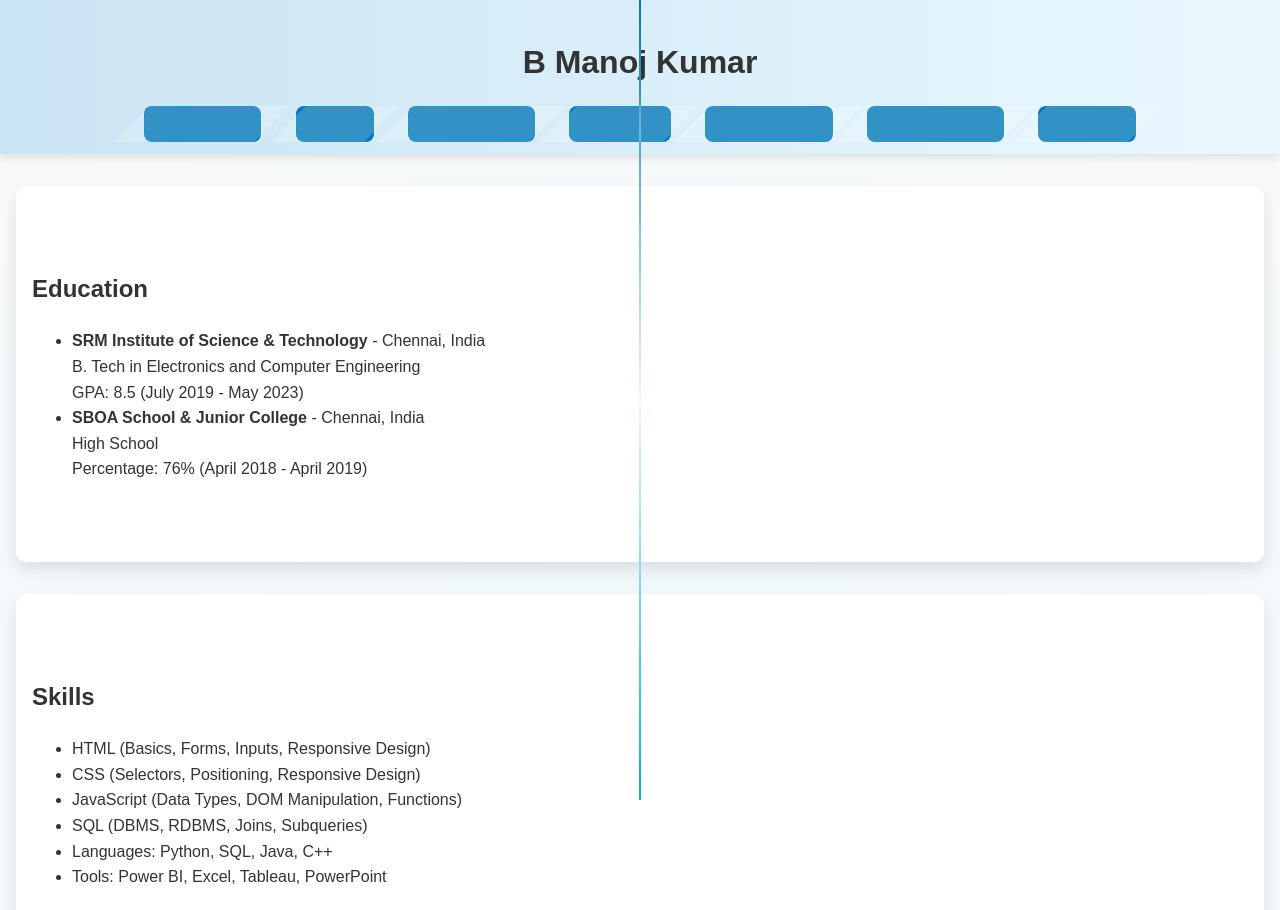
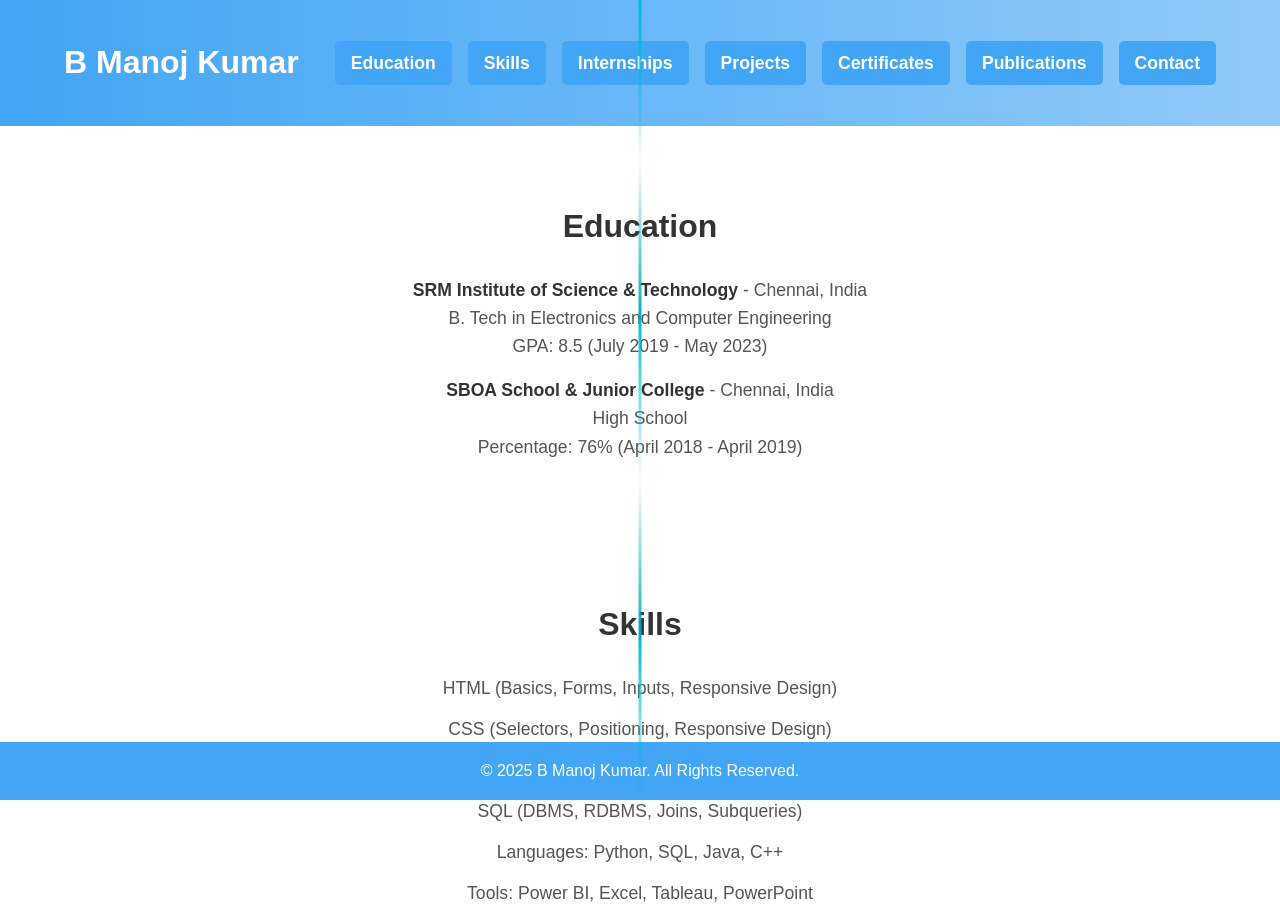
Before and after one commit to manojkumarb19/Portfolio--B-Manoj-Kumar, a plain HTML site: page index.html in a window 1280 px wide. Shown: the top 910 px of the page. Drawn offline with Linux system fonts and the light colour scheme.

Commit message:
Update styles.css

```diff
--- a/styles.css
+++ b/styles.css
@@ -4,99 +4,230 @@ body {
   margin: 0;
   padding: 0;
   line-height: 1.6;
-  background: radial-gradient(circle at 50% 50%, #eaf8ff, #f9f9f9);
+  background: linear-gradient(135deg, #e3f2fd, #f9f9f9);
   color: #333;
-  overflow: hidden;
+  overflow-x: hidden;
 }
 
-.header {
-  background: linear-gradient(to right, #c9e4f3, #eaf8ff);
-  color: #333;
-  text-align: center;
-  padding: 1rem 0;
-  box-shadow: 0 4px 8px rgba(0, 0, 0, 0.1);
-}
-
-.header .nav a {
-  color: #0077b6;
-  margin: 0 15px;
-  text-decoration: none;
-  font-weight: bold;
-  font-size: 1.1rem;
-  transition: color 0.3s ease;
-}
-
-.header .nav a:hover {
-  color: #00b4d8;
-}
-
-.animated-button {
-  position: relative;
-  padding: 0.5rem 1rem;
-  background: #0077b6;
-  color: white;
-  text-decoration: none;
-  border-radius: 8px;
-  overflow: hidden;
-  transition: background 0.3s ease;
-}
-
-.animated-button:hover {
-  background: #00b4d8;
-}
-
-.animated-button:before {
-  content: '';
-  position: absolute;
-  top: 50%;
-  left: -10%;
-  width: 120%;
-  height: 100%;
-  background: rgba(255, 255, 255, 0.2);
-  transform: translateY(-50%) skewX(-45deg);
-  transition: transform 0.3s ease;
-  z-index: 1;
-}
-
-.animated-button:hover:before {
-  transform: translateY(-50%) skewX(-45deg) translateX(200%);
-}
-
-/* DNA-Inspired Animation */
+/* DNA-inspired animation */
 body:after {
   content: '';
   position: absolute;
   top: 0;
   left: 50%;
   transform: translateX(-50%);
-  width: 2px;
+  width: 3px;
   height: 100%;
-  background: repeating-linear-gradient(180deg, #0077b6 0%, #eaf8ff 50%, #00b4d8 100%);
-  animation: dnaAnimation 6s linear infinite;
+  background: repeating-linear-gradient(
+    180deg,
+    #00bcd4 0%,
+    transparent 20%,
+    #00acc1 40%
+  );
+  animation: dnaAnimation 5s infinite linear;
 }
 
 @keyframes dnaAnimation {
-  0% {
+  from {
     background-position: 0 0;
   }
-  100% {
+  to {
     background-position: 0 100%;
   }
 }
 
-/* Section Styling */
+/* Header Styles */
+.header {
+  background: linear-gradient(90deg, #42a5f5, #90caf9);
+  padding: 1rem 0;
+  text-align: center;
+  color: white;
+  box-shadow: 0px 4px 6px rgba(0, 0, 0, 0.1);
+}
+
+.header .container {
+  display: flex;
+  justify-content: space-between;
+  align-items: center;
+  max-width: 1200px;
+  margin: 0 auto;
+  padding: 0 1rem;
+}
+
+.name {
+  font-size: 2rem;
+  font-weight: bold;
+}
+
+.nav {
+  display: flex;
+  gap: 1rem;
+}
+
+.nav a {
+  color: white;
+  text-decoration: none;
+  padding: 0.5rem 1rem;
+  font-size: 1.1rem;
+  font-weight: 600;
+  transition: background 0.3s ease;
+}
+
+.nav a:hover {
+  background: rgba(255, 255, 255, 0.2);
+  border-radius: 5px;
+}
+
+/* Section Styles */
 .section {
-  padding: 4rem 1rem;
-  position: relative;
-  border-radius: 10px;
-  margin: 2rem 1rem;
-  background: #ffffff;
-  box-shadow: 0 8px 15px rgba(0, 0, 0, 0.1);
+  padding: 3rem 0;
+  background: #fff;
+  text-align: center;
+}
+
+.section h2 {
+  font-size: 2rem;
+  color: #333;
+  margin-bottom: 1.5rem;
+}
+
+.container {
+  width: 90%;
+  max-width: 1200px;
+  margin: 0 auto;
+}
+
+ul {
+  list-style: none;
+  padding: 0;
+  margin: 0;
+}
+
+ul li {
+  font-size: 1.1rem;
+  line-height: 1.6;
+  color: #555;
+  margin-bottom: 1.2rem;
+}
+
+ul li strong {
+  color: #333;
+  font-weight: 600;
+}
+
+/* Education Section */
+.education-list li {
+  margin-bottom: 1rem;
+}
+
+/* Skills Section */
+.skills-list li,
+.certificates-list li {
+  font-size: 1.1rem;
+  line-height: 1.6;
+  color: #555;
+  margin-bottom: 0.8rem;
+}
+
+/* Internship Section */
+.internship-list li {
+  font-size: 1.1rem;
+  color: #555;
+  margin-bottom: 1.5rem;
+}
+
+.internship-list li strong {
+  color: #333;
+}
+
+/* Projects Section */
+.projects-list li {
+  font-size: 1.1rem;
+  color: #555;
+  margin-bottom: 1.5rem;
+}
+
+.projects-list li strong {
+  color: #333;
+}
+
+/* Contact Section */
+#contact a {
+  color: #42a5f5;
+  text-decoration: none;
+}
+
+#contact a:hover {
+  text-decoration: underline;
 }
 
 /* Footer */
 .footer {
-  background: #f1f1f1;
+  background: #42a5f5;
+  color: white;
   text-align: center;
   padding: 1rem 0;
+  position: fixed;
+  bottom: 0;
+  width: 100%;
 }
+
+.footer p {
+  margin: 0;
+}
+
+/* Button Styles */
+.animated-button {
+  position: relative;
+  display: inline-block;
+  padding: 0.6rem 1.2rem;
+  color: white;
+  text-decoration: none;
+  font-size: 1rem;
+  font-weight: 600;
+  border-radius: 5px;
+  background-color: #42a5f5;
+  transition: 0.3s ease;
+}
+
+.animated-button:hover {
+  background-color: #2196f3;
+}
+
+/* Responsive Design */
+@media (max-width: 768px) {
+  .header .container {
+    flex-direction: column;
+    text-align: center;
+  }
+
+  .nav {
+    flex-direction: column;
+    gap: 0.5rem;
+  }
+
+  .nav a {
+    font-size: 1rem;
+  }
+
+  .section h2 {
+    font-size: 1.6rem;
+  }
+
+  .container {
+    padding: 0 1rem;
+  }
+
+  .education-list,
+  .skills-list,
+  .internship-list,
+  .projects-list,
+  .certificates-list {
+    padding-left: 1rem;
+  }
+
+  .footer {
+    position: static;
+    padding: 1.5rem 0;
+  }
+}
```
